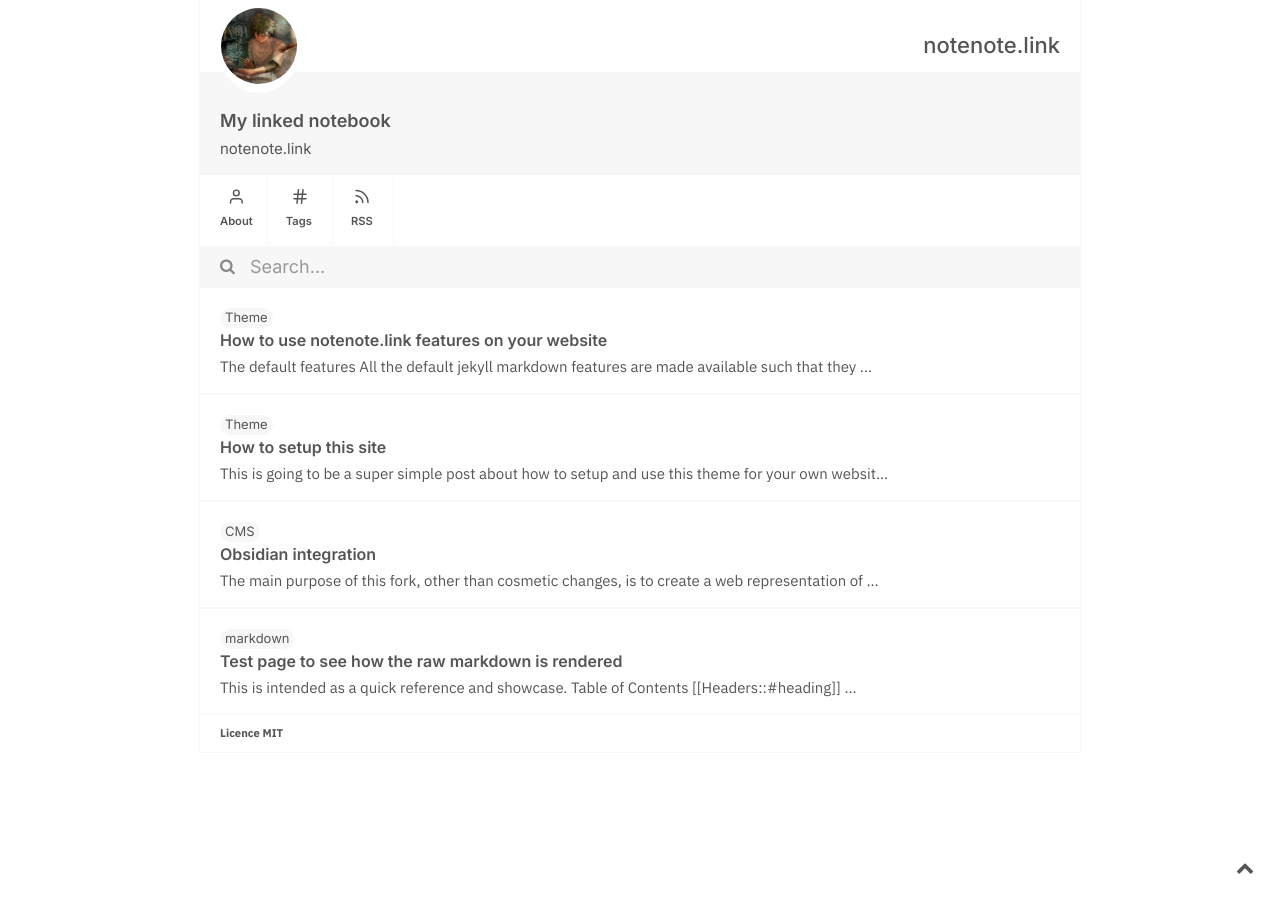
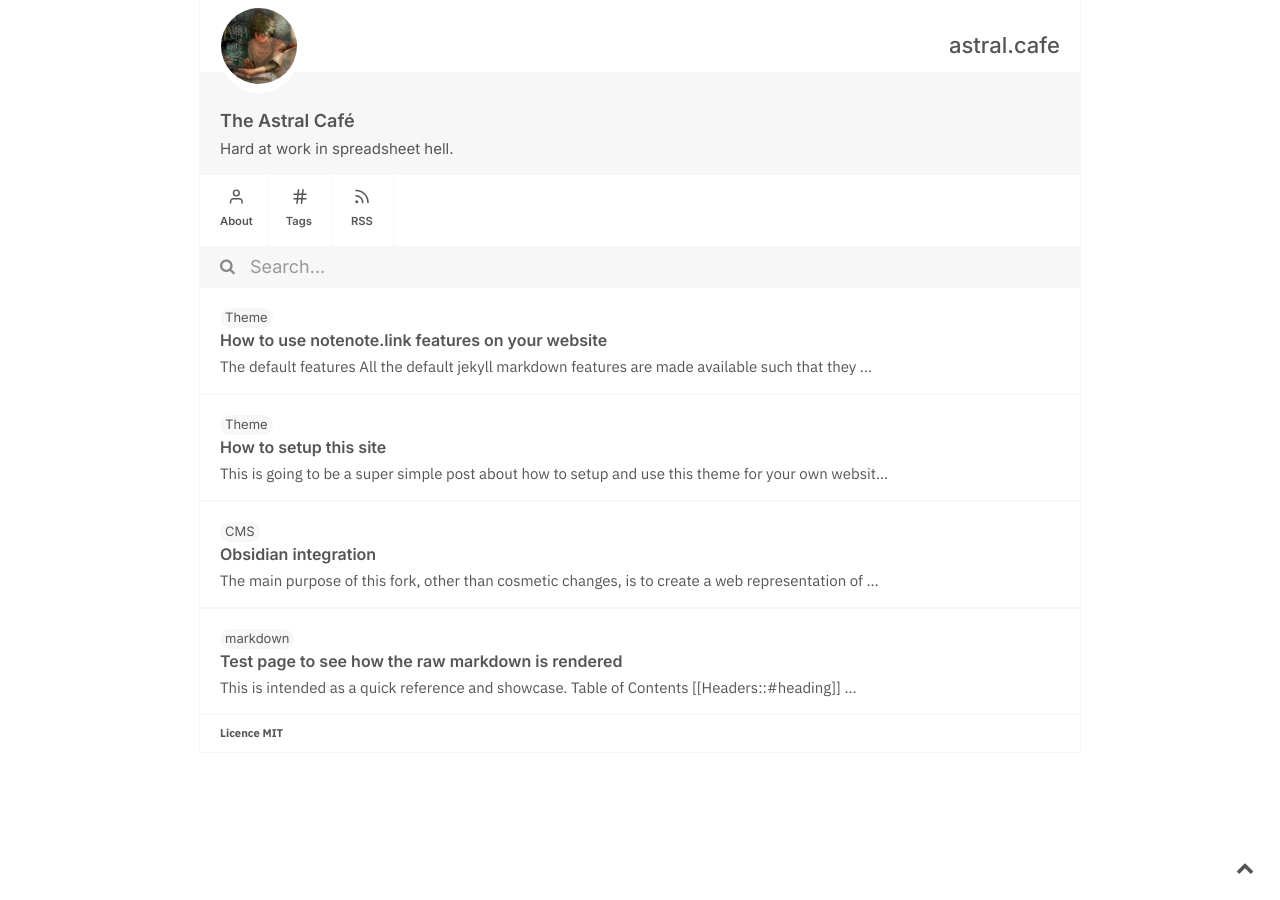
Before and after one commit to Astral1119/old2, a Jekyll site: the page built from index.md, in a window 1280 px wide. Built offline with Jekyll 4.4.1, drawn with Linux system fonts in a browser that asks for light colours.

Commit message:
Setting up config.

```diff
--- a/_config.yml
+++ b/_config.yml
@@ -1,12 +1,12 @@
-title: notenote.link
-name: My linked notebook
-user_description: notenote.link
-notes_url: "https://notenote.link.netlify.app"
+title: astral.cafe
+name: The Astral Café
+user_description: Hard at work in spreadsheet hell.
+notes_url: "astral.cafe"
 profile_pic: /assets/img/profile.png
 favicon: /assets/img/favicon.png
 copyright_name: MIT
 baseurl: "/" # the subpath of your site, e.g. /blog
-url: "https://notenote.link.netlify.app/" # the base hostname & protocol for your site, e.g. http://example.com
+url: "https://astral.cafe/" # the base hostname & protocol for your site, e.g. http://example.com
 encoding: utf-8
 
 # Build settings
```
Also changed, not shown: .obsidian/workspace.json.
